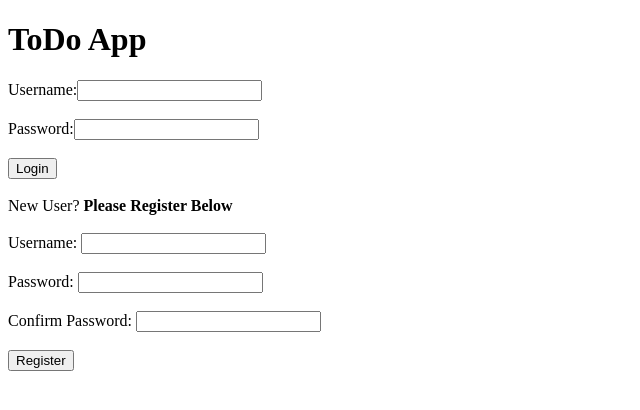
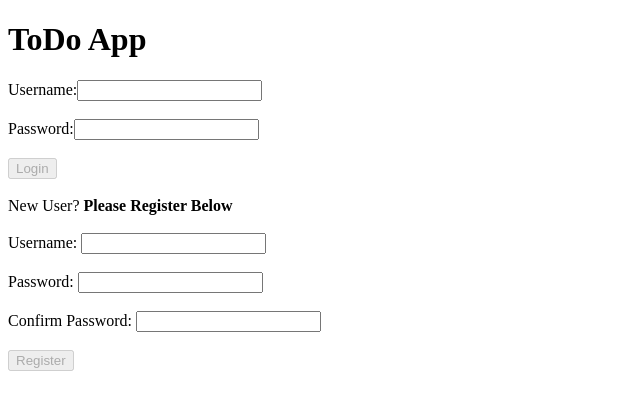
Before and after one commit to RiddhiDamani/ToDo_App, a React (Create React App) app: page / in a window 1280 px wide. Shown: the top 410 px of the page, without its empty margins (0-640 px from the left). Built offline with nearby package versions, Linux system fonts and the light colour scheme.

Commit message:
Added reducer actions for useReducer Hook - Login Components

```diff
--- a/src/App.js
+++ b/src/App.js
@@ -1,14 +1,54 @@
-import React, { useState } from "react";
+import React, { useReducer } from "react";
 import AppHeader from "./AppHeader.js";
 import UserAuthRegister from "./User/UserAuthRegister.js";
+import CreateToDoItem from "./ToDo/CreateToDoItem.js";
+import ToDoList from "./ToDo/ToDoList.js";
 import "./App.css";
+import appReducer from "./reducers.js";
 
 function App() {
-  const [user, setUser] = useState("");
+  //const [user, setUser] = useState("");
+
+  const [state, dispatchUser] = useReducer(appReducer, { user: "" });
+  const { user } = state;
+
+  let dateCreated = Date(Date.now()).toString().slice(0, 25);
+  let dateCompleted = "";
+  let complete = false;
+
+  const lists = [
+    {
+      title: "Learn ReactJS",
+      description: "Trying to learn. 10% accomplished",
+      dateCreated: dateCreated,
+      complete: complete,
+      dateCompleted: dateCompleted,
+    },
+    {
+      title: "Learn HTML5",
+      description: "Trying to learn. 30% accomplished",
+      dateCreated: dateCreated,
+      complete: complete,
+      dateCompleted: dateCompleted,
+    },
+    {
+      title: "Learn Express",
+      description: "Trying to learn. 40% accomplished",
+      dateCreated: dateCreated,
+      complete: complete,
+      dateCompleted: dateCompleted,
+    },
+  ];
+
   return (
     <div>
       <AppHeader />
-      <UserAuthRegister user={user} setUser={setUser} />
+      <UserAuthRegister user={user} dispatchUser={dispatchUser} />
+      <br />
+      {user && <CreateToDoItem />}
+      {user && <hr />}
+      {user && <h3>ToDo Lists</h3>}
+      {user && <ToDoList lists={lists} />}
     </div>
   );
 }
--- a/src/User/Login.js
+++ b/src/User/Login.js
@@ -1,22 +1,17 @@
 import React, { useState } from "react";
 
-export default function Login({ setUser }) {
-  const [username, setUsername] = useState("");
-  const [password, setPassword] = useState("");
-
-  const handleLUsername = (evt) => {
-    setUsername(evt.target.value);
-  };
-
-  const handleLPassword = (evt) => {
-    setPassword(evt.target.value);
-  };
+export default function Login({ dispatchUser }) {
+  const [formData, setFormData] = useState({
+    username: "",
+    password: "",
+    passwordRepeat: "",
+  });
 
   return (
     <form
       onSubmit={(e) => {
         e.preventDefault();
-        setUser(username);
+        dispatchUser({ type: "LOGIN", username: formData.username });
       }}
     >
       <label htmlFor="login-username">Username:</label>
@@ -24,22 +19,20 @@ export default function Login({ setUser }) {
         type="text"
         name="login-username"
         id="login-username"
-        value={username}
-        onChange={handleLUsername}
+        value={formData.username}
+        onChange={(e) => setFormData({ ...formData, username: e.target.value })}
       ></input>
       <br></br>
       <br></br>
       <label htmlFor="login-password">Password:</label>
-      <input
-        type="password"
-        name="login-password"
-        id="login-password"
-        value={password}
-        onChange={handleLPassword}
-      ></input>
+      <input type="password" name="login-password" id="login-password"></input>
       <br></br>
       <br></br>
-      <input type="submit" value="Login"></input>
+      <input
+        type="submit"
+        value="Login"
+        disabled={formData.username.length === 0}
+      ></input>
       <br></br>
       <br></br>
       <label>
--- a/src/User/Logout.js
+++ b/src/User/Logout.js
@@ -1,11 +1,11 @@
 import React from "react";
 
-export default function Logout({ user, setUser }) {
+export default function Logout({ user, dispatchUser }) {
   return (
     <form
       onSubmit={(e) => {
         e.preventDefault();
-        setUser("");
+        dispatchUser({ type: "LOGOUT" });
       }}
     >
       Logged in as: <b>{user}</b>
--- a/src/User/Register.js
+++ b/src/User/Register.js
@@ -1,13 +1,31 @@
-import React from "react";
+import React, { useState } from "react";
 
-export default function Register() {
+export default function Register({ dispatchUser }) {
+  const [formData, setFormData] = useState({
+    username: "",
+    password: "",
+    passwordRepeat: "",
+  });
+
   return (
-    <form onSubmit={(e) => e.preventDefault}>
+    <form
+      onSubmit={(e) => {
+        e.preventDefault();
+        dispatchUser({
+          type: "REGISTER",
+          username: formData.username,
+          password: formData.password,
+          passwordRepeat: formData.passwordRepeat,
+        });
+      }}
+    >
       <label htmlFor="register-username">Username: </label>
       <input
         type="text"
         name="register-username"
         id="register-username"
+        value={formData.username}
+        onChange={(e) => setFormData({ ...formData, username: e.target.value })}
       ></input>
       <br></br>
       <br></br>
@@ -16,6 +34,8 @@ export default function Register() {
         type="password"
         name="register-password"
         id="register-password"
+        value={formData.password}
+        onChange={(e) => setFormData({ ...formData, password: e.target.value })}
       ></input>
       <br></br>
       <br></br>
@@ -24,10 +44,22 @@ export default function Register() {
         type="password"
         name="register-password-confirm"
         id="register-password-confirm"
+        value={formData.passwordRepeat}
+        onChange={(e) =>
+          setFormData({ ...formData, passwordRepeat: e.target.value })
+        }
       ></input>
       <br></br>
       <br></br>
-      <input type="submit" value="Register"></input>
+      <input
+        type="submit"
+        value="Register"
+        disabled={
+          formData.username.length === 0 ||
+          formData.password.length === 0 ||
+          formData.password !== formData.passwordRepeat
+        }
+      ></input>
     </form>
   );
 }
--- a/src/User/UserAuthRegister.js
+++ b/src/User/UserAuthRegister.js
@@ -2,54 +2,21 @@ import React from "react";
 import Login from "./Login.js";
 import Logout from "./Logout.js";
 import Register from "./Register.js";
-import CreateToDoItem from "../ToDo/CreateToDoItem.js";
-import ToDoList from "../ToDo/ToDoList.js";
 
-export default function UserAuthRegister({ user, setUser }) {
-  let dateCreated = Date(Date.now()).toString().slice(0, 25);
-  let dateCompleted = "";
-  let complete = false;
-
-  const lists = [
-    {
-      title: "Learn ReactJS",
-      description: "Trying to learn. 10% accomplished",
-      dateCreated: dateCreated,
-      complete: complete,
-      dateCompleted: dateCompleted,
-    },
-    {
-      title: "Learn HTML5",
-      description: "Trying to learn. 30% accomplished",
-      dateCreated: dateCreated,
-      complete: complete,
-      dateCompleted: dateCompleted,
-    },
-    {
-      title: "Learn Express",
-      description: "Trying to learn. 40% accomplished",
-      dateCreated: dateCreated,
-      complete: complete,
-      dateCompleted: dateCompleted,
-    },
-  ];
+export default function UserAuthRegister({ user, dispatchUser }) {
   if (user) {
     return (
       <div>
-        <Logout user={user} setUser={setUser} />
+        <Logout user={user} dispatchUser={dispatchUser} />
         <hr />
-        <CreateToDoItem />
-        <hr />
-        <h3>ToDo Lists</h3>
-        <ToDoList lists={lists} />
       </div>
     );
   } else {
     return (
       <div>
-        <Login setUser={setUser} />
+        <Login dispatchUser={dispatchUser} />
         <br></br>
-        <Register setUser={setUser} />
+        <Register dispatchUser={dispatchUser} />
       </div>
     );
   }
--- /dev/null
+++ b/src/reducers.js
@@ -0,0 +1,17 @@
+function userReducer(state, action) {
+  switch (action.type) {
+    case "LOGIN":
+    case "REGISTER":
+      return action.username;
+    case "LOGOUT":
+      return "";
+    default:
+      return state;
+  }
+}
+
+export default function appReducer(state, action) {
+  return {
+    user: userReducer(state.user, action),
+  };
+}
```
